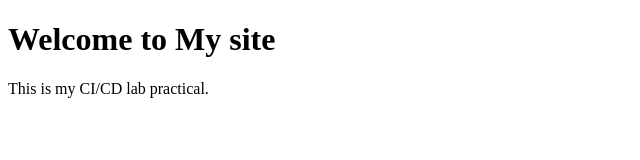
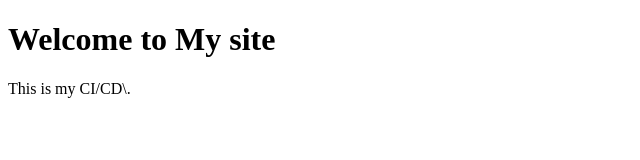
Before and after one commit to Gagan3287/CI-CD, a plain HTML site: page index.html in a window 1280 px wide. Shown: the whole page, without its empty margins (0-640 px from the left). Drawn offline with Linux system fonts and the light colour scheme.

Commit message:
Update index.html

```diff
--- a/index.html
+++ b/index.html
@@ -5,6 +5,6 @@
 </head>
 <body>
     <h1>Welcome to My site</h1>
-    <p>This is my CI/CD lab practical.</p>
+    <p>This is my CI/CD\.</p>
 </body>
 </html>
```
